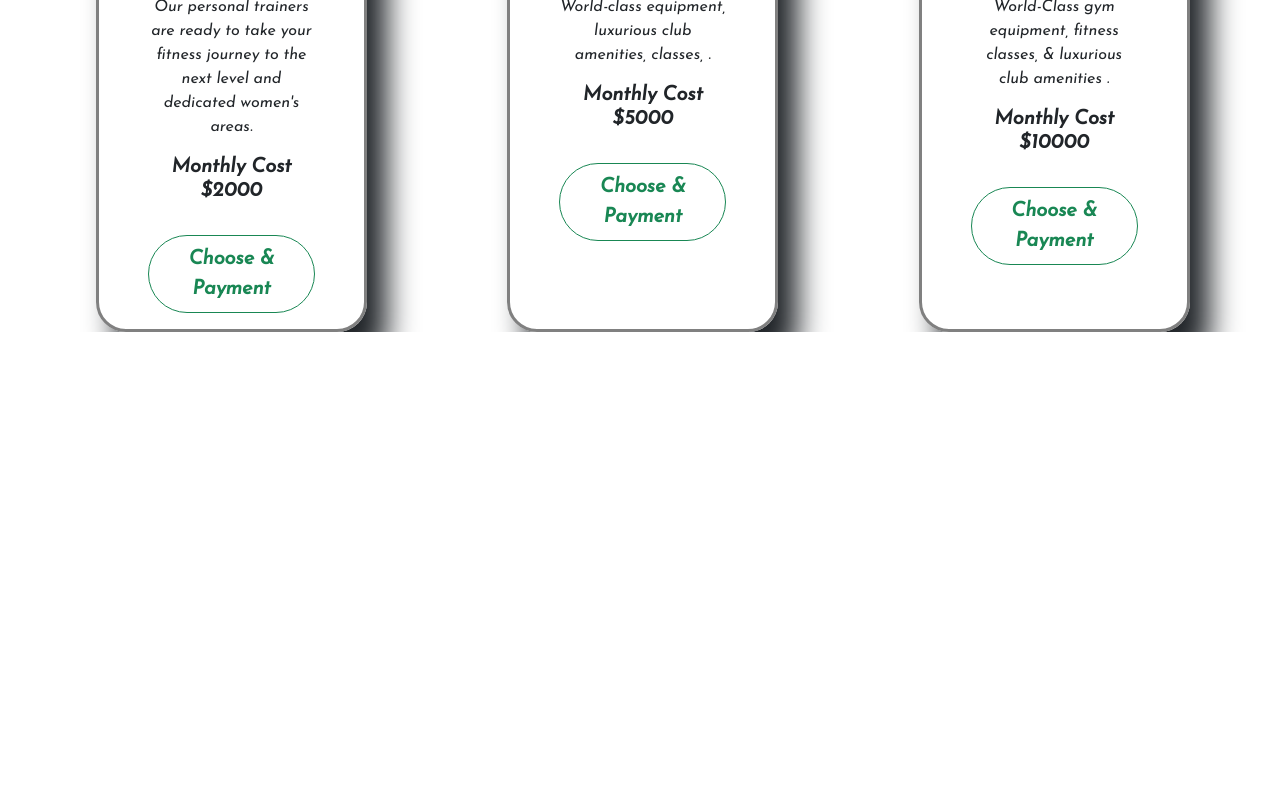
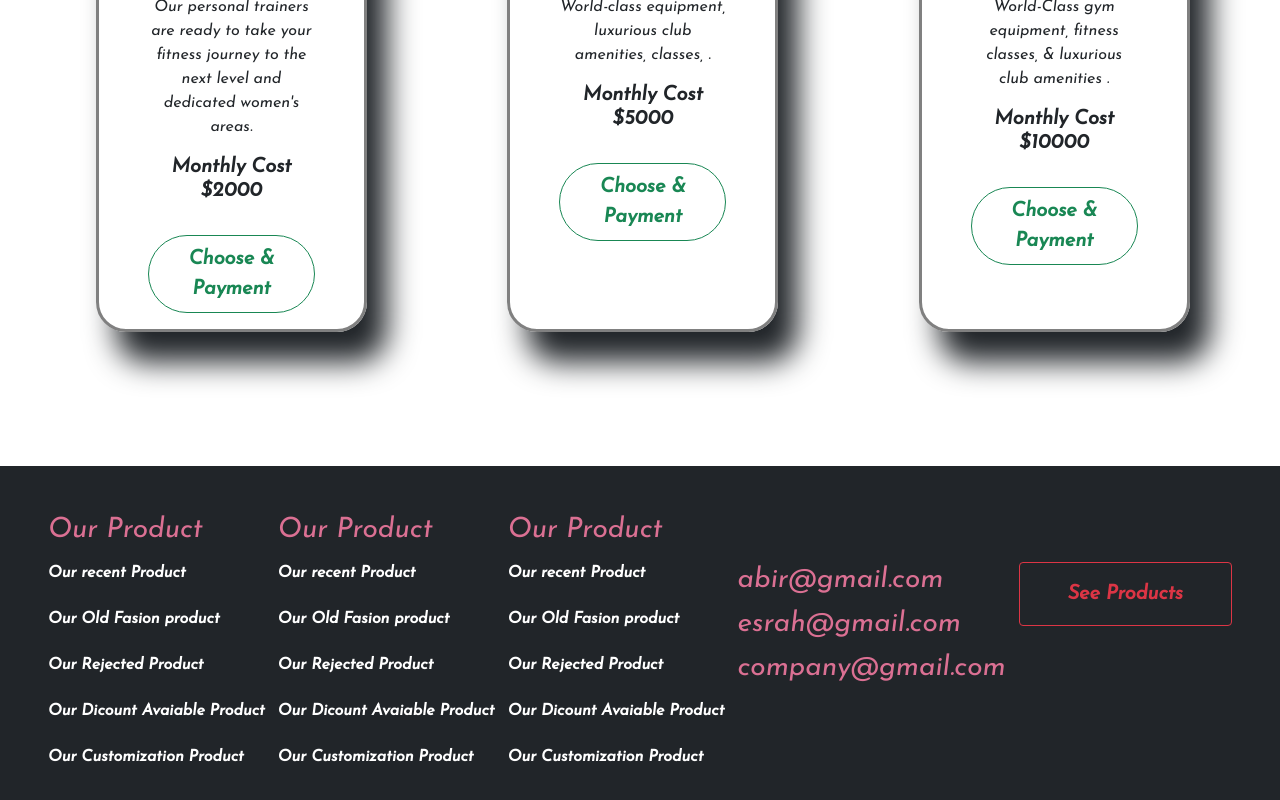
Before and after one commit to Abir-Rahaman/Gym-Trainer-Gym-Products-Website-Using-React, a React (Create React App) app: page / in a window 1280 px wide. Shown: the part 1690-2490 px from the top of the page. Before the commit the page ends 2022 px from the top, so only its background shows below. Built offline with nearby package versions, Linux system fonts and the light colour scheme; a web font is replaced by a local one.

Commit message:
footer & 404 section done

```diff
--- a/src/App.js
+++ b/src/App.js
@@ -1,13 +1,17 @@
 import { Routes, Route, Link } from "react-router-dom";
 import './App.css';
 import Home from './Components/Home/Home/Home';
+import Notfound from "./Components/Notfound/Notfound";
+import Footer from "./Components/Shared/Footer/Footer";
 
 function App() {
   return (
     <div>
       <Routes>
         <Route path="/" element={<Home></Home> } ></Route>
+        <Route path="*" element={<Notfound></Notfound> } ></Route>
       </Routes>
+
 
 
     </div>
--- a/src/Components/Home/Home/Home.js
+++ b/src/Components/Home/Home/Home.js
@@ -1,4 +1,5 @@
 import React from 'react';
+import Footer from '../../Shared/Footer/Footer';
 import Navigation from '../../Shared/Navigation/Navigation';
 import Banner from '../Banner/Banner';
 import Services from '../Services/Services';
@@ -10,6 +11,7 @@ const Home = () => {
             <Navigation></Navigation>
             <Banner></Banner>
             <Services></Services>
+            <Footer></Footer>
         </div>
     );
 };
--- /dev/null
+++ b/src/Components/Notfound/Notfound.js
@@ -0,0 +1,15 @@
+import React from 'react';
+
+const Notfound = () => {
+    return (
+        <section className='ms-5 ps-5'>
+                <div className='ms-5 ps-5'>
+                    <img className='ms-5 ps-5' src='https://thumbs.dreamstime.com/b/%C3%B0%C2%BF%C3%B0%C2%B5%C3%B1%E2%80%A1%C3%B0%C2%B0%C3%B1%E2%80%9A%C3%B1%C5%93-134036857.jpg'
+                    alt=''
+                    />
+            </div>
+            </section>
+    );
+};
+
+export default Notfound;
--- a/src/Components/Shared/Footer/Footer.css
+++ b/src/Components/Shared/Footer/Footer.css
@@ -0,0 +1,38 @@
+.footer-row{
+       margin-top: 3%;
+       display: flex;
+       justify-content: space-between;
+       }
+   .orange{
+       color: palevioletred;
+       margin-bottom: 10px;
+   }
+   .mail{
+       margin:50px 0px;
+   }
+   #footer-buton{
+       margin-top: 20px;
+   }
+   .product{
+
+       font-weight: bolder;
+
+   }
+   .product p{
+    line-height: 30px;
+   }
+   /* footer section end */
+
+   /* social-media-section-start */
+   .icon{
+       width: 50px;
+       position: fixed;
+       top: 50%;
+       left: 0;
+       transform: translateY(-50%);
+       z-index: 1;
+       margin-left: 20px;
+       line-height: 40px;
+
+   }
+   /* social-media-section-end */
--- a/src/Components/Shared/Footer/Footer.js
+++ b/src/Components/Shared/Footer/Footer.js
@@ -3,9 +3,48 @@ import './Footer.css'
 
 const Footer = () => {
     return (
+        <section className="footer mt-5 pt-5 ">
+        <div className="conteinar footer-row bg-dark p-5">
+
+        <div className="product">
+            <h3 className="orange">Our Product</h3>
+            <p className='text-white'>Our recent Product</p>
+            <p className='text-white'>Our Old Fasion product</p>
+            <p className='text-white'>Our Rejected Product</p>
+            <p className='text-white'>Our Dicount Avaiable Product</p>
+            <p className='text-white'> Our Customization Product</p>
+
+        </div>
+        <div className="product">
+            <h3 className="orange"> Our Product </h3>
+            <p className='text-white'>Our recent Product</p>
+            <p className='text-white'>Our Old Fasion product</p>
+            <p className='text-white'>Our Rejected Product</p>
+            <p className='text-white'>Our Dicount Avaiable Product</p>
+            <p className='text-white'> Our Customization Product</p>
+
+        </div>
+        <div className="product">
+            <h3 className="orange">Our Product</h3>
+            <p className='text-white'>Our recent Product</p>
+            <p className='text-white'>Our Old Fasion product</p>
+            <p className='text-white'>Our Rejected Product</p>
+            <p className='text-white'>Our Dicount Avaiable Product</p>
+            <p className='text-white'> Our Customization Product</p>
+
+        </div>
+        <div className="mail">
+            <h3 className="orange">abir@gmail.com</h3>
+            <h3 className="orange">esrah@gmail.com</h3>
+            <h3 className="orange">company@gmail.com</h3>
+
+
+        </div>
         <div>
-            <h1> footer </h1>
+            <button className="btn btn-outline-danger fw-bolder fs-5 px-5 py-3 mt-5 " type="submit"> See Products </button>
         </div>
+    </div>
+    </section>
     );
 };
 
```
Also changed, not shown: src/Components/Notfound/Notfound.css (added).
